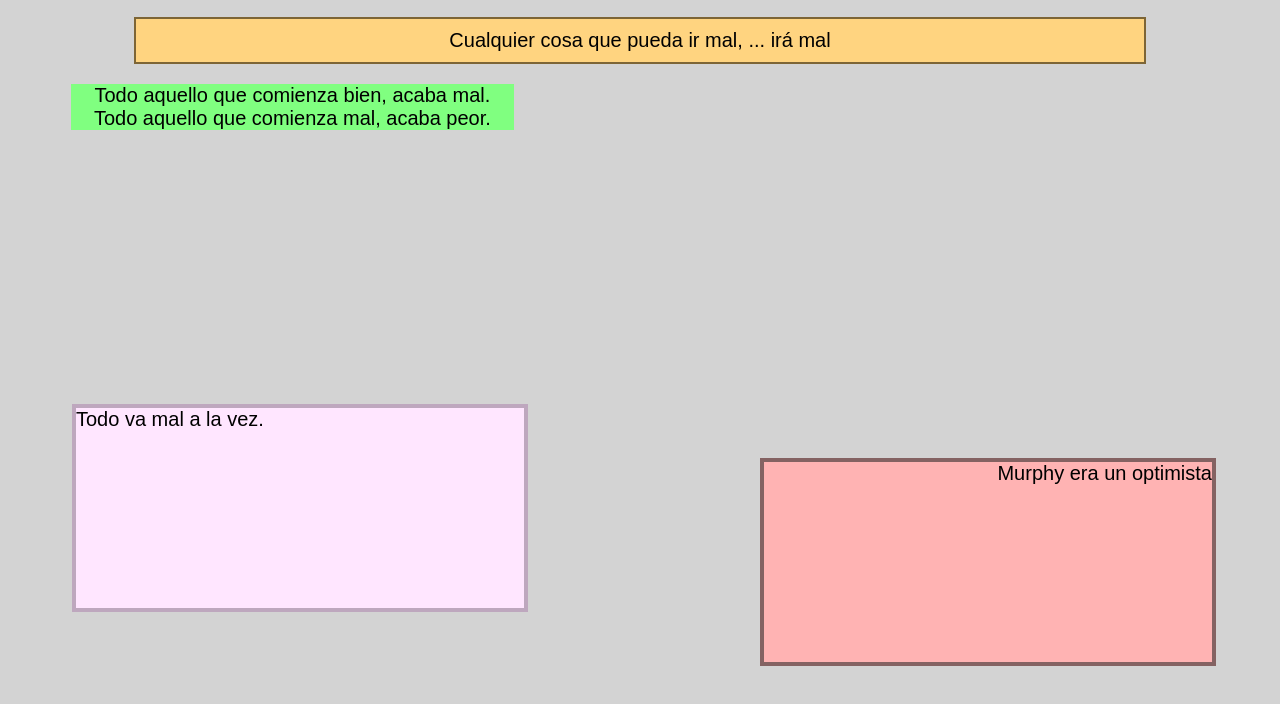
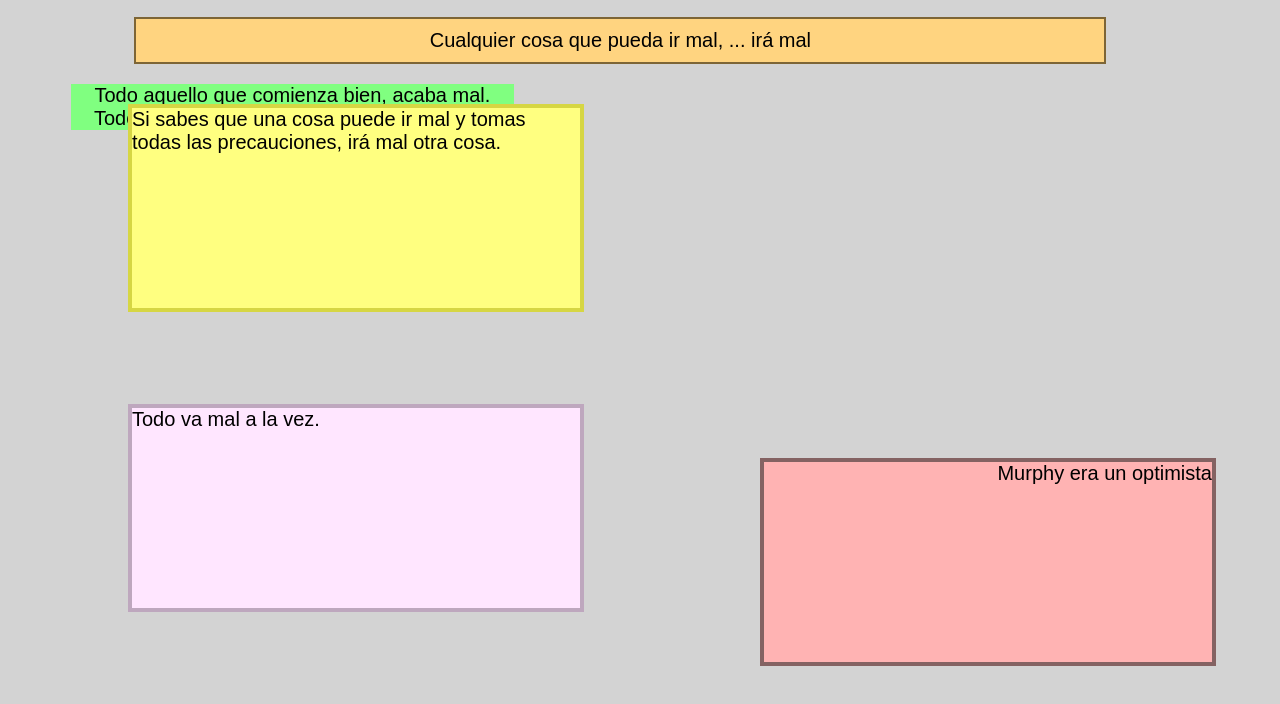
Before and after one commit to R4c1nG/Murphy, a plain HTML site: page index.html in a window 1280 px wide. Shown: the part 74-778 px from the top of the page. Drawn offline with Linux system fonts and the light colour scheme.

Commit message:
fixes not quite

```diff
--- a/style.css
+++ b/style.css
@@ -20,8 +20,10 @@ p.one {
     position: relative;
     border: hsl(40, 40%, 35%) 2px solid;
     background-color: hsl(40, 100%, 75%);
-    margin-left: 10%;
-    margin-right: 10%;
+    left: 10%;
+    top: 10%;
+    width: 75%;
+    height: 7%;
     text-align: center;
     padding: 10px;
 }
@@ -30,26 +32,23 @@ p.two {
     border: hsl(60, 64%, 55%) 4px solid;
     background-color: hsl(60, 100%, 75%);
     position: absolute;
-    float: left;
-    margin-left: 5%;
-    margin-right: 5%;
     width: 35%;
     height: 25%;
+    left: 10%;
+    right: 90%;
     text-align: left;
-    margin-top: 25%;
 }
 
 p.th {
     position: absolute;
-    float: left;
     border: hsl(300, 15%, 70%) 4px solid;
     background-color: hsl(300, 100%, 95%);
-    margin-left: 5%;
-    margin-right: 5%;
     width: 35%;
     height: 25%;
+    left: 10%;
+    right: 90%;
+    margin-top: 25%;
     text-align: left;
-    margin-top: 25%;
 }
 
 p.mid {
@@ -65,7 +64,6 @@ p.mid {
 
 p.for {
     position: absolute;
-    float: right;
     border: hsl(180, 25%, 70%) 4px solid;
     background-color: hsl(180, 100%, 90%);
     width: 35%;
@@ -73,12 +71,10 @@ p.for {
     right: 5%;
     text-align: right;
     bottom: 5%;
-    margin-top: 25%;
 }
 
 p.fiv {
     position: absolute;
-    float: right;
     border: hsl(0, 15%, 45%) 4px solid;
     background-color: hsl(0, 100%, 85%);
     width: 35%;
```
